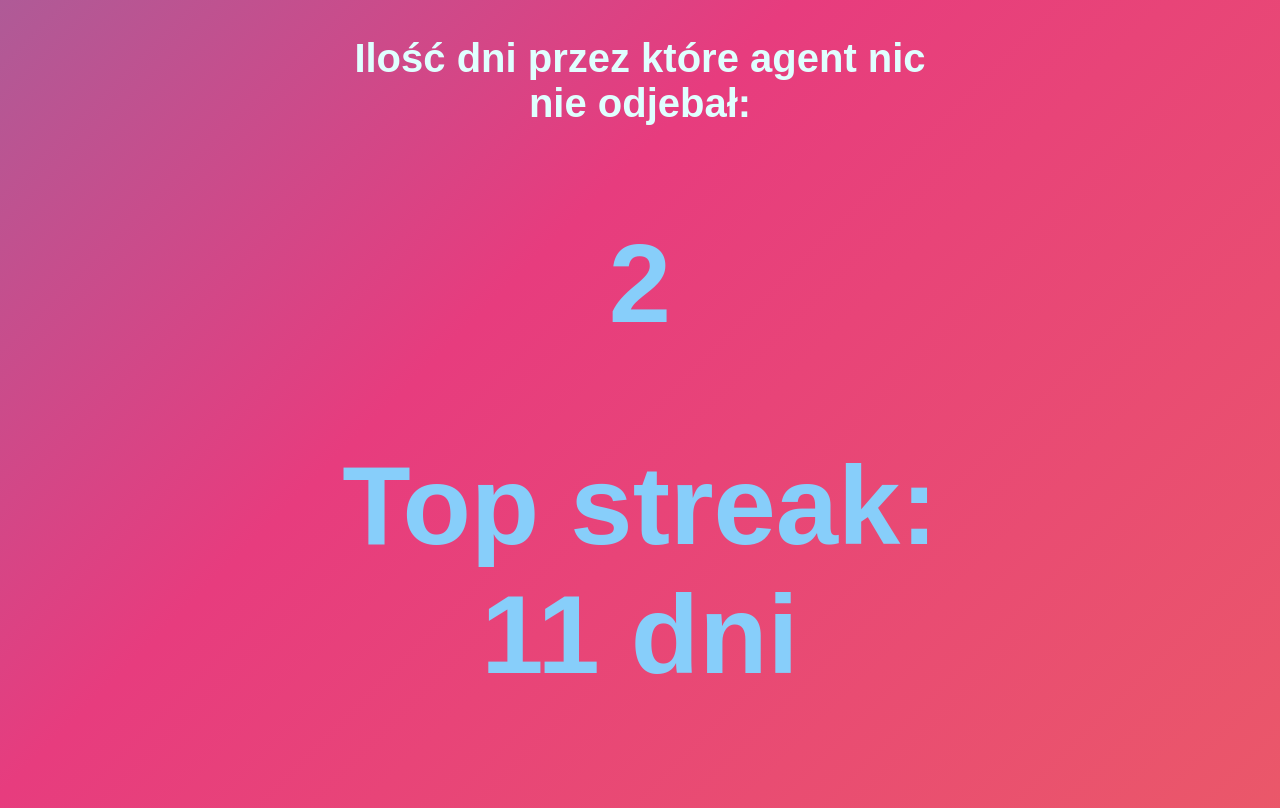
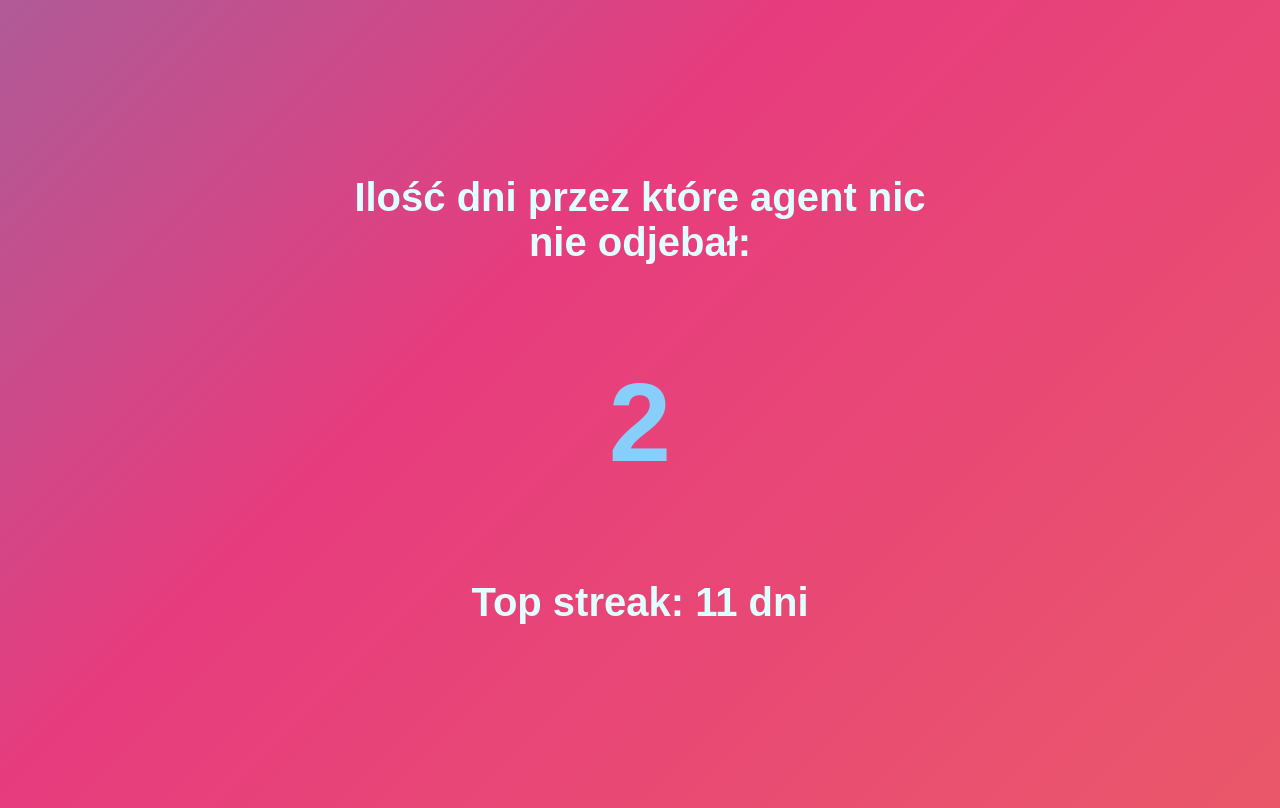
Before and after one commit to mm0070/agent, a plain HTML site: page index.html in a window 1280 px wide. Drawn offline with Linux system fonts and the light colour scheme.

Commit message:
Update index.html

```diff
--- a/index.html
+++ b/index.html
@@ -15,7 +15,7 @@
     <div class="content">
             <h1>Ilość dni przez które agent nic nie odjebał:</h1>
         <h2 id="days"></h2>
-        <h2>Top streak: 11 dni</h2>
+        <h1>Top streak: 11 dni</h1>
     </div>
 
     <script type="text/javascript">
```
